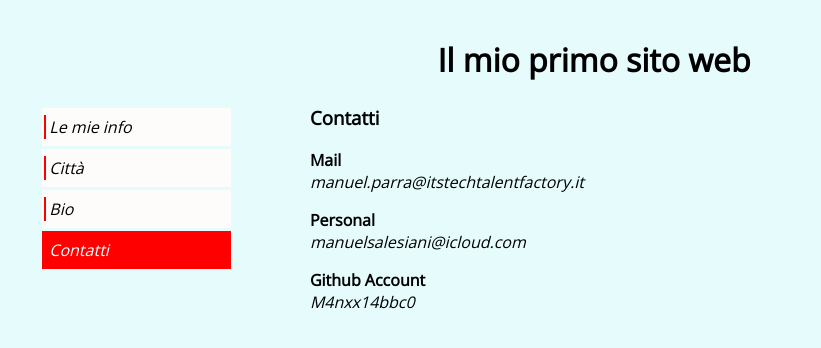
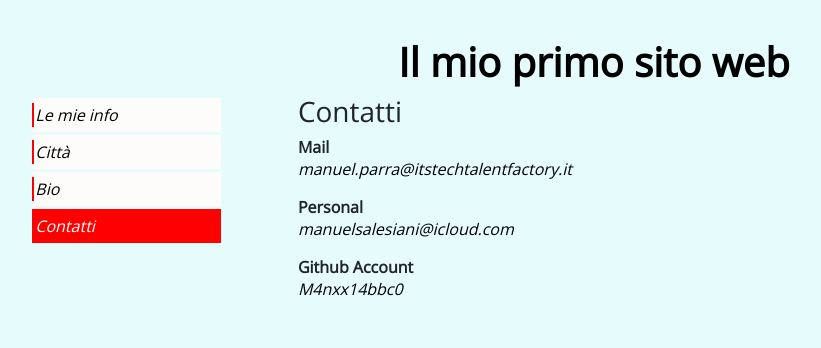
Before and after one commit to M4nxx14bbc0/Es1-TTF, a plain HTML site: page contacts.html in a window 1280 px wide. Shown: the whole page, without its empty margins (46-867 px from the left). Drawn offline with nearby package versions, Linux system fonts and the light colour scheme.

Commit message:
Add bootstrap

```diff
--- a/contacts.html
+++ b/contacts.html
@@ -1,6 +1,8 @@
 <html>
     <head>
         <title>Esercizio 1 : 18/11/2022</title>
+        <meta name="viewport" content="width=device-width, initial-scale=1">
+        <link href="https://cdn.jsdelivr.net/npm/bootstrap@5.2.3/dist/css/bootstrap.min.css" rel="stylesheet" integrity="sha384-rbsA2VBKQhggwzxH7pPCaAqO46MgnOM80zW1RWuH61DGLwZJEdK2Kadq2F9CUG65" crossorigin="anonymous">
         <link rel="preconnect" href="https://fonts.googleapis.com">
         <link rel="preconnect" href="https://fonts.gstatic.com" crossorigin>
         <link href="https://fonts.googleapis.com/css2?family=Open+Sans&display=swap" rel="stylesheet">
@@ -13,6 +15,8 @@
             }
             h1{
                 text-align: center;
+                align-self: center;
+                vertical-align: middle;
                 font-weight: 800;
             }
             ul.menu-list{
@@ -34,6 +38,7 @@
             h1 a{
                 text-decoration: none;
                 color: black;
+                flex-wrap: nowrap;
                 text-decoration-color: black;
             }
             table.elements a{
@@ -67,6 +72,7 @@
         </style>
     </head>
     <body>
+        <script src="https://cdn.jsdelivr.net/npm/bootstrap@5.2.3/dist/js/bootstrap.bundle.min.js" integrity="sha384-kenU1KFdBIe4zVF0s0G1M5b4hcpxyD9F7jL+jjXkk+Q2h455rYXK/7HAuoJl+0I4" crossorigin="anonymous"></script>
         <h1><a href="./index.html">Il mio primo sito web</a></h1>
         <table>
             <tr>
```
Also changed, not shown: bio.html (+3 -0 lines), city.html (+3 -0 lines), index.html (+3 -0 lines), info.html (+3 -0 lines).
